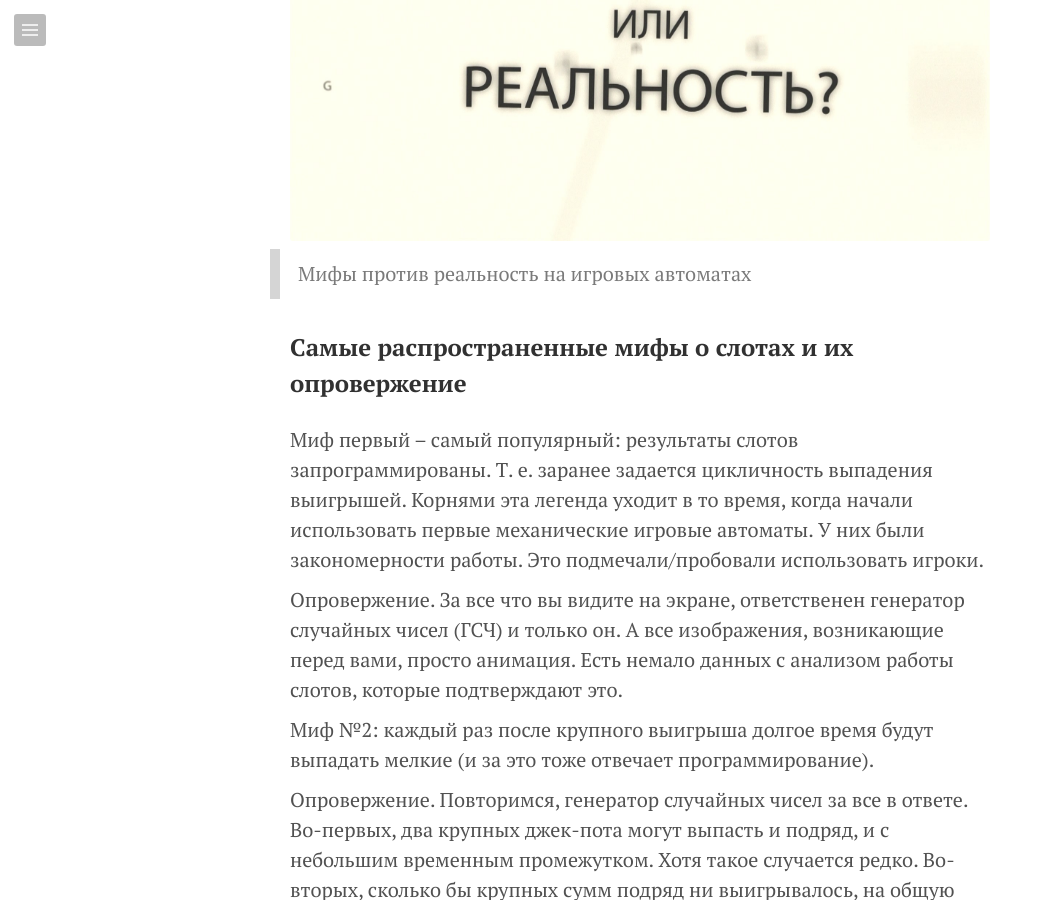
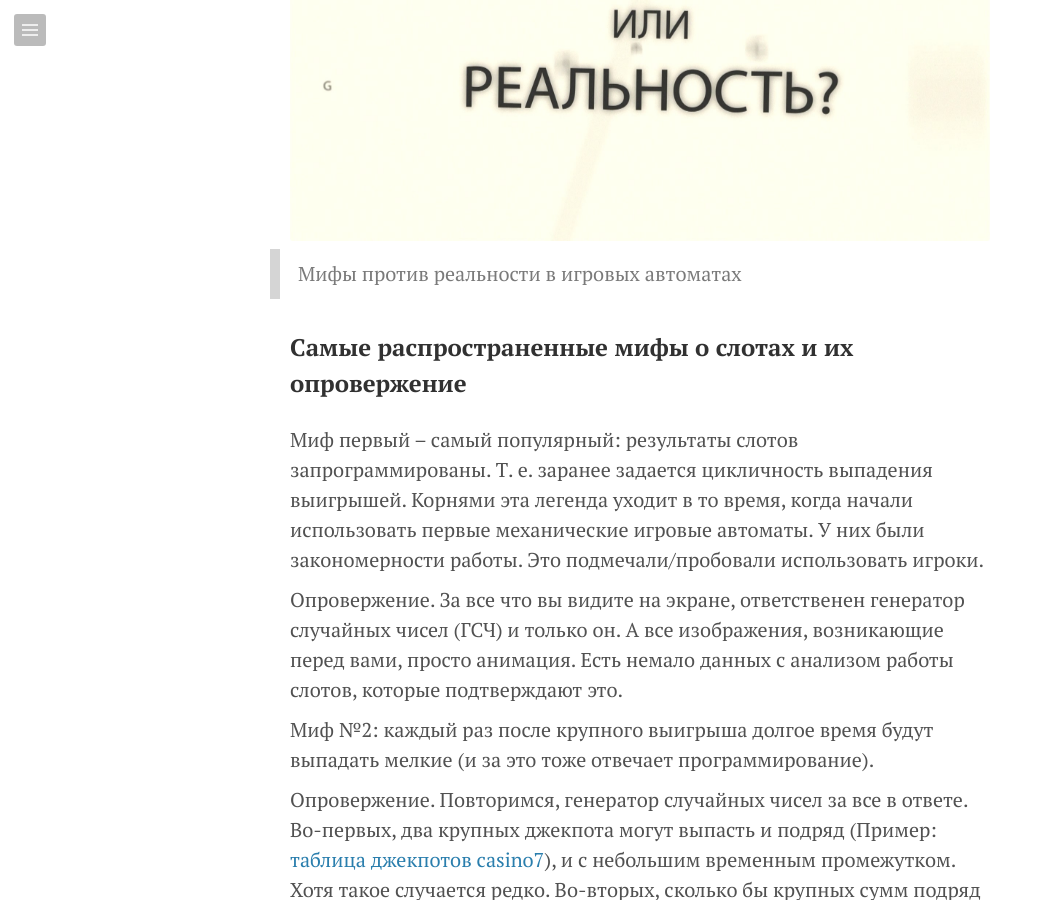
Before and after one commit to keepcalminblog/keepcalminblog.github.io, a Jekyll site: the page built from _posts/2019-01-20-mifs.md, in a window 1280 px wide and 900 px high, scrolled down 1319 px. Shown: the whole window, without its empty margins (0-1039 px from the left). Built offline with Jekyll 4.4.1, drawn with Linux system fonts in a browser that asks for light colours; Markdown is read by kramdown in place of the engine named in the settings; some of the changed text lies outside the part shown.

Commit message:
Update from Forestry.io ilya.kono@gmail.com updated _posts/2019-01-20-mifs.md

```diff
--- a/_posts/2019-01-20-mifs.md
+++ b/_posts/2019-01-20-mifs.md
@@ -1,18 +1,17 @@
 ---
 layout: post
-title: "Миф или реальность об игровых автоматах"
-quote: Расмотрим топ 5 мифов об игровых автоматах
+title: 'Миф или реальность: правда об игровых автоматах'
+quote: Рассмотрим топ 5 мифов об игровых автоматах
 image: false
 video: false
-date: 2019-01-20 8:18:00
+date: 2019-01-20 08:18:00 +0000
+
 ---
-
 ### МИФЫ, СВЯЗАННЫЕ С ИГРОВЫМИ АВТОМАТАМИ (СЛОТАМИ)
 
 Там где вертятся денежные выигрыши, всегда будет прекрасная почва для произрастания всевозможных заблуждений и мифов, причем весьма живучих. Очень многие из ник касаются видео-слотов. Разберемся.
 
-
-{% include image.html url="/img/mifsvsreal.jpg" width="100%" description="Мифы против реальность на игровых автоматах" %}
+{% include image.html url="/img/mifsvsreal.jpg" width="100%" description="Мифы против реальности в игровых автоматах" %}
 
 ### Самые распространенные мифы о слотах и их опровержение
 
@@ -22,7 +21,7 @@
 
 Миф №2: каждый раз после крупного выигрыша долгое время будут выпадать мелкие (и за это тоже отвечает программирование).
 
-Опровержение. Повторимся, генератор случайных чисел за все в ответе. Во-первых, два крупных джек-пота могут выпасть и подряд, и с небольшим временным промежутком. Хотя такое случается редко. Во-вторых, сколько бы крупных сумм подряд ни выигрывалось, на общую статистику игры это не влияет.
+Опровержение. Повторимся, генератор случайных чисел за все в ответе. Во-первых, два крупных джекпота могут выпасть и подряд (Пример: [таблица джекпотов casino7](https://casino7.live/jackpot "Jackpot")), и с небольшим временным промежутком. Хотя такое случается редко. Во-вторых, сколько бы крупных сумм подряд ни выигрывалось, на общую статистику игры это не влияет.
 
 Миф третий: слот-автоматы реализуют две программы – «демо» и «денежная игра». В первом случае легче выиграть и это наживка.
 
```
